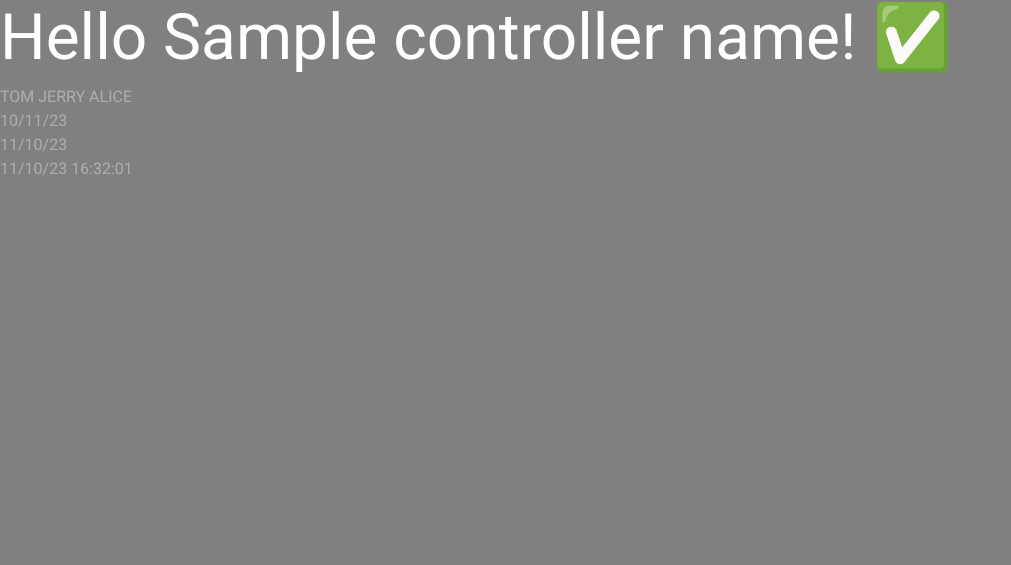
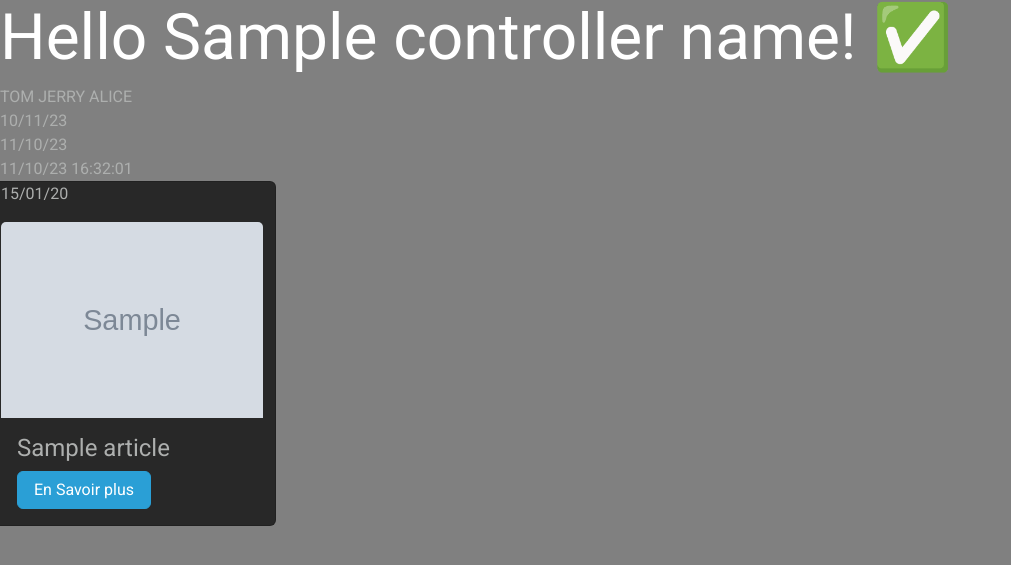
Before and after one commit to anilexs/blog, a PHP site: template templates/home/home.html.twig in a window 1280 px wide. Shown: the part 58-623 px from the top of the page, without its empty margins (0-1011 px from the left). Run offline with PHP 8.4, Linux system fonts and the light colour scheme; the template is opened without the code that fills it: most values are stand-ins (such as "Sample title", 1, 10 or a date in 2020); grey boxes marked "Sample" are stand-in pictures; some libraries are stand-ins or nearby versions.

Commit message:
admin go

```diff
--- a/src/Entity/Article.php
+++ b/src/Entity/Article.php
@@ -28,11 +28,11 @@ class Article
     #[ORM\Column(type: Types::DATETIME_MUTABLE)]
     private ?\DateTimeInterface $createdAt = null;
 
-    #[ORM\ManyToMany(targetEntity: category::class, inversedBy: 'articles')]
+    #[ORM\ManyToMany(targetEntity: Category::class, inversedBy: 'articles')]
     private Collection $category;
 
     #[ORM\ManyToOne(inversedBy: 'articles')]
-    private ?user $user = null;
+    private ?User $user = null;
 
     public function __construct()
     {
--- a/templates/home/home.html.twig
+++ b/templates/home/home.html.twig
@@ -19,4 +19,30 @@
 {{"now" | date("m/d/y")}} <br>
 {{"now" | date('d/m/y','Europe/Paris')}} <br>
 {{"now" | date('d/m/y H:i:s','Europe/Paris')}}
+<div class="row">
+        {% for article in articles %}
+        <div class="card col-md-4" style="width: 18rem;">
+            <p class="date">{{ article.createdAt | date("d/m/y")}}</p>
+            <img src="{{article.image}}" class="card-img-top" alt="{{ article.title }}">
+            <div class="card-body">
+              <h5 class="card-title"> {{article.title }}</h5>
+              <a href="{{ path('app_show', {'id': article.id}) }}" class="btn btn-primary">En Savoir plus</a>
+            </div>
+          </div>
+        {% endfor %}
+    </div>
+    {# <div class="contenaire">
+    {% for article in articles %}
+        <div class="card">
+            <div class="imgContenaire">
+                <img src="{{ article.image }}" alt="" class="img">
+            </div>
+            <div class="desc">
+                {{ article.title }} <br>
+                {{ article.content }}
+
+            </div>
+        </div>
+    {% endfor %}
+</div> #}
 {% endblock %}
```
Also changed, not shown: public/asset/style/home.css (added, +21 -0 lines), src/Controller/HomeController.php (+14 -1 lines), templates/base.html.twig (+1 -0 lines), templates/home/show.html.twig (added, +22 -0 lines).
